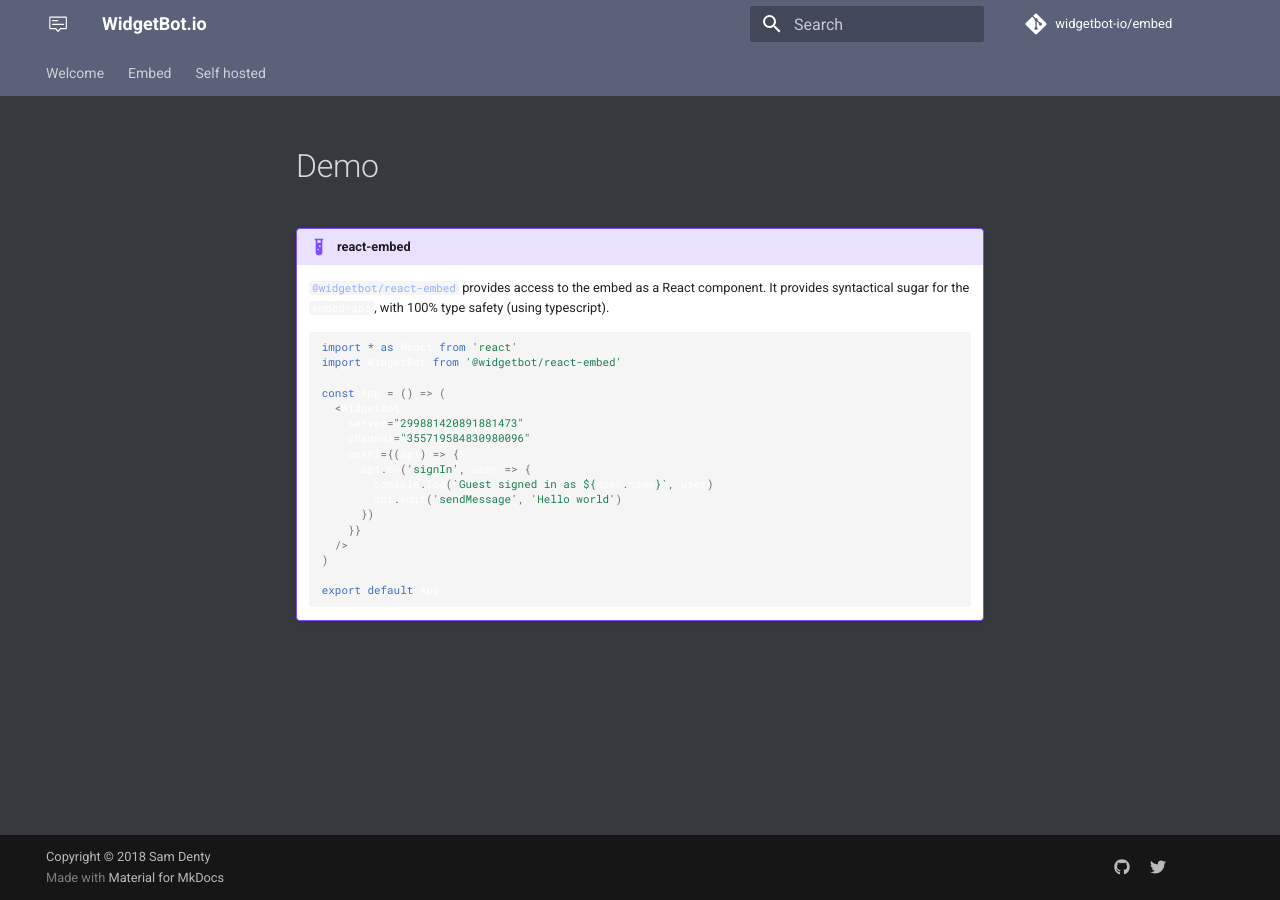
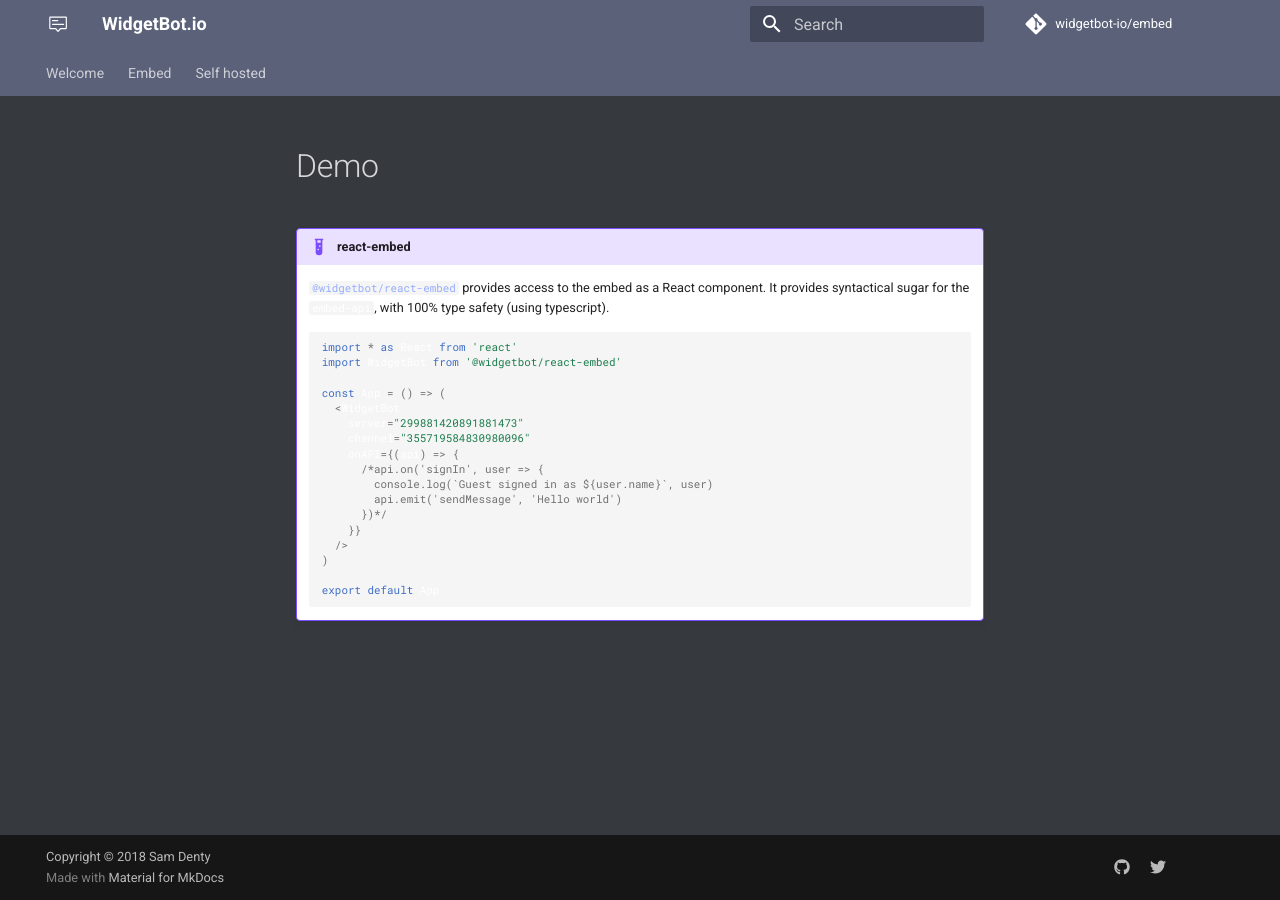
Before and after one commit to widgetbot-io/documentation, an MkDocs documentation site: the page built from docs/embed/react-embed/demo.md, in a window 1280 px wide. Built offline with MkDocs 1.6.1 and Material for MkDocs 9.7.7, drawn with Linux system fonts in a browser that asks for light colours; a script that is not in the unit is left out; comment, search, counter and statistics services are not loaded; old or Windows-style settings are respelled for this version of MkDocs.

```diff
--- a/docs/embed/react-embed/demo.md
+++ b/docs/embed/react-embed/demo.md
@@ -11,10 +11,10 @@
         server="299881420891881473"
         channel="355719584830980096"
         onAPI={(api) => {
-          api.on('signIn', user => {
+          /*api.on('signIn', user => {
             console.log(`Guest signed in as ${user.name}`, user)
             api.emit('sendMessage', 'Hello world')
-          })
+          })*/
         }}
       />
     )
```
